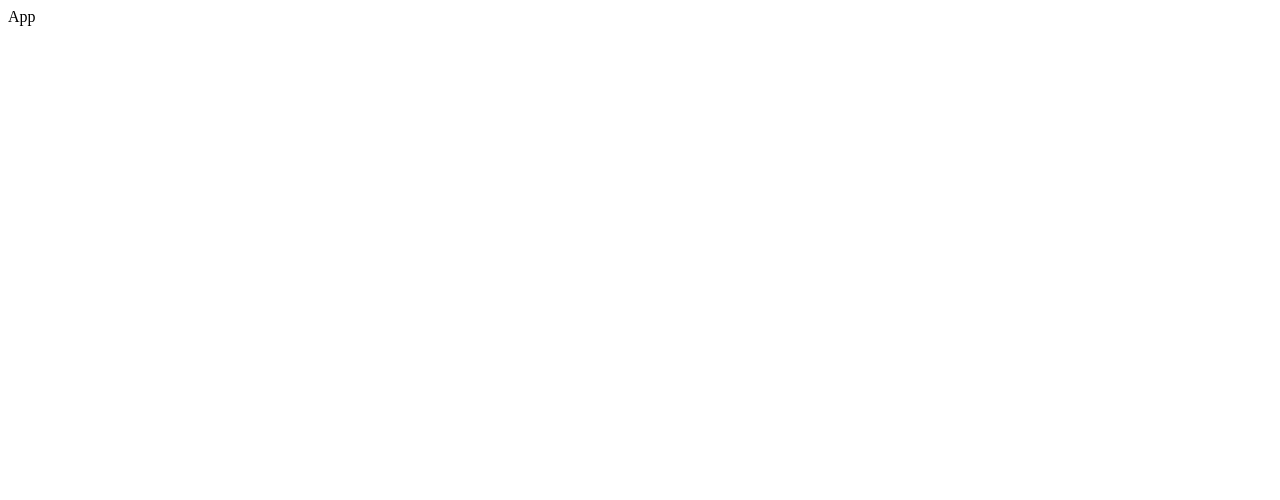
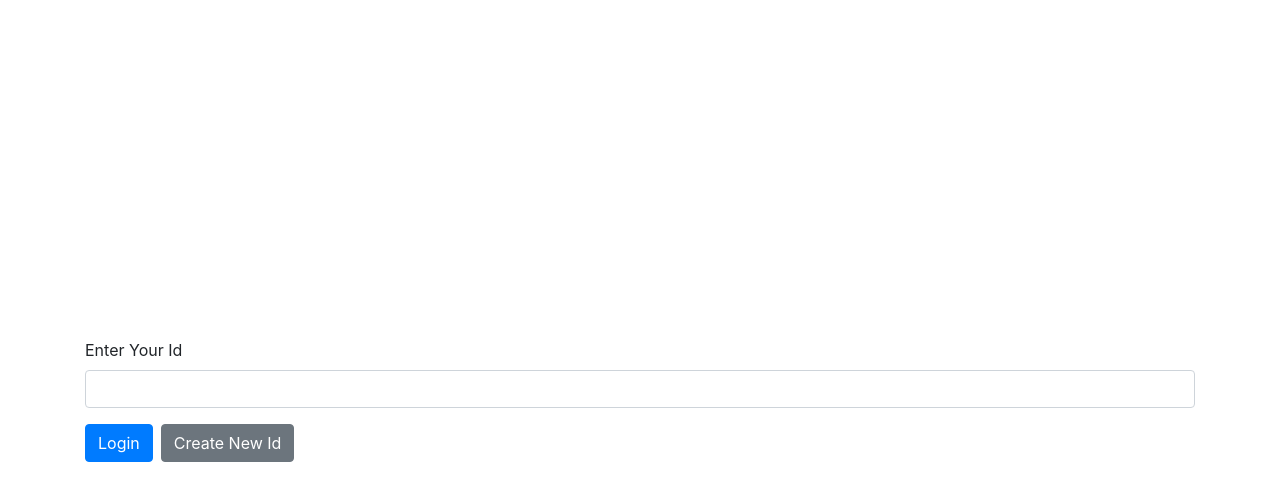
Before and after one commit to ZigaHajsen/WhatsApp-Clone, a React (Create React App) app in the folder client/: page / in a window 1280 px wide. Shown: the top 500 px of the page. Built offline with nearby package versions, Linux system fonts and the light colour scheme.

Commit message:
Added Login page

```diff
--- a/client/package.json
+++ b/client/package.json
@@ -6,9 +6,12 @@
     "@testing-library/jest-dom": "^4.2.4",
     "@testing-library/react": "^9.5.0",
     "@testing-library/user-event": "^7.2.1",
+    "bootstrap": "^4.5.2",
     "react": "^16.13.1",
+    "react-bootstrap": "^1.3.0",
     "react-dom": "^16.13.1",
-    "react-scripts": "3.4.3"
+    "react-scripts": "3.4.3",
+    "uuid": "^8.3.0"
   },
   "scripts": {
     "start": "react-scripts start",
--- a/client/src/App.js
+++ b/client/src/App.js
@@ -1,7 +1,16 @@
-import React from 'react';
+import React, { useState, Fragment } from 'react';
+
+import Login from './components/Login';
 
 const App = () => {
-  return <div>App</div>;
+  const [id, setId] = useState();
+
+  return (
+    <Fragment>
+      {id}
+      <Login onIdSubmit={setId} />
+    </Fragment>
+  );
 };
 
 export default App;
--- /dev/null
+++ b/client/src/components/Login.jsx
@@ -0,0 +1,41 @@
+import React, { useRef } from 'react';
+
+import { v4 as uuidV4 } from 'uuid';
+
+import { Container, Form, Button } from 'react-bootstrap';
+
+const Login = ({ onIdSubmit }) => {
+  const idRef = useRef();
+
+  const handleSubmit = (e) => {
+    e.preventDefault();
+
+    onIdSubmit(idRef.current.value);
+  };
+
+  const createNewId = () => {
+    onIdSubmit(uuidV4());
+  };
+
+  return (
+    <Container
+      className='align-items-center d-flex'
+      style={{ height: '100vh' }}
+    >
+      <Form onSubmit={handleSubmit} className='w-100'>
+        <Form.Group>
+          <Form.Label>Enter Your Id</Form.Label>
+          <Form.Control type='text' ref={idRef} required />
+        </Form.Group>
+        <Button type='submit' className='mr-2'>
+          Login
+        </Button>
+        <Button onClick={createNewId} variant='secondary'>
+          Create New Id
+        </Button>
+      </Form>
+    </Container>
+  );
+};
+
+export default Login;
--- a/client/src/index.js
+++ b/client/src/index.js
@@ -2,6 +2,8 @@ import React from 'react';
 import ReactDOM from 'react-dom';
 
 import App from './App';
+
+import 'bootstrap/dist/css/bootstrap.min.css';
 
 ReactDOM.render(
   <React.StrictMode>
```
Also changed, not shown: 1 other file (tests, documents, lock files or other folders).
